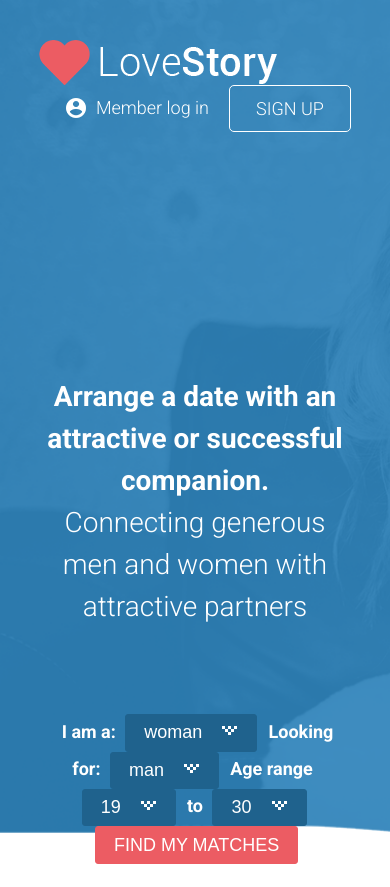
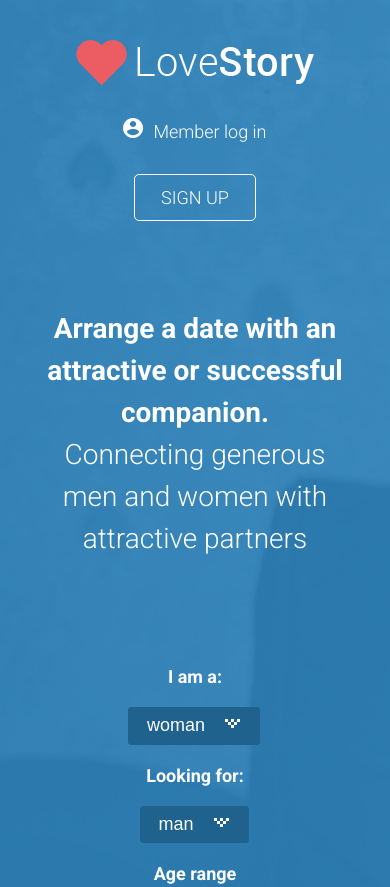
Before and after one commit to deidrah/websites, a website: page other/LoveStory/index.html in a window 390 px wide. Shown: the top 887 px of the page. Drawn offline with nearby package versions, Linux system fonts and the light colour scheme.

Commit message:
adding mobile version part two

```diff
--- a/other/LoveStory/scss/styles.scss
+++ b/other/LoveStory/scss/styles.scss
@@ -33,6 +33,7 @@ nav {
 
 #logo {
     background-image: url(../img/logo.png);
+    background-repeat: no-repeat;
     float: left;
     width: 238px;
     height: 45px;
@@ -305,9 +306,46 @@ footer {
     color: #ec5c63 !important;
 }
 
-@media (max-width: 1300px) {
+@media (max-width: 700px) {
+    #logo, #user-actions {
+        display: block !important;
+        float: none !important;
+        margin: 0 auto;
+    }
+
+    #logo {
+        margin-bottom: 20px;
+    }
+
+    #user-actions {
+        div {
+            float: none !important;
+        }
+        #login {
+            text-align: center;
+            margin-bottom: 20px;
+            &:before {
+                float: none !important;
+                display: inline-block;
+            }
+        }
+        #register {
+            margin: 0 auto;
+        }
+        height: 60px;
+    }
+    footer #links-left {
+        float: none !important;
+    }
+    header {
+        min-height: 1300px !important;
+    }
+}
+
+@media (max-width: 1200px) {
     .container h1 {
         font-size: 28px;
+        margin-top: 100px !important;
     }
 
     .col {
@@ -332,6 +370,17 @@ footer {
     #links {
         margin-left: 0 !important;
         margin-top: 30px;
+        width: 100% !important;
+        text-align: center;
+    }
+
+    #links-left {
+        float: none !important;
+        margin-right: 0 !important;
+    }
+
+    #about {
+        width: 100% !important;
     }
 
     #socials {
@@ -340,4 +389,18 @@ footer {
         text-align: center;
     }
 
+    header {
+        min-height: 1100px;
+    }
+
+    label {
+        display: block;
+        margin: 20px auto;
+    }
+
+    button {
+        display: block !important;
+        margin: 20px auto !important;
+    }
+
 }
```
Also changed, not shown: other/LoveStory/css/styles.css.
